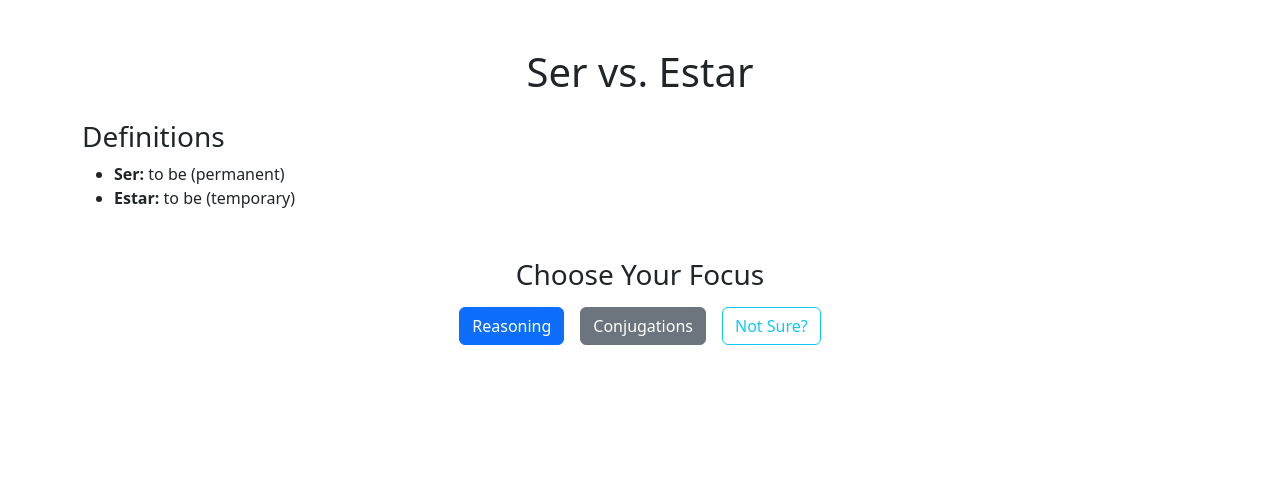
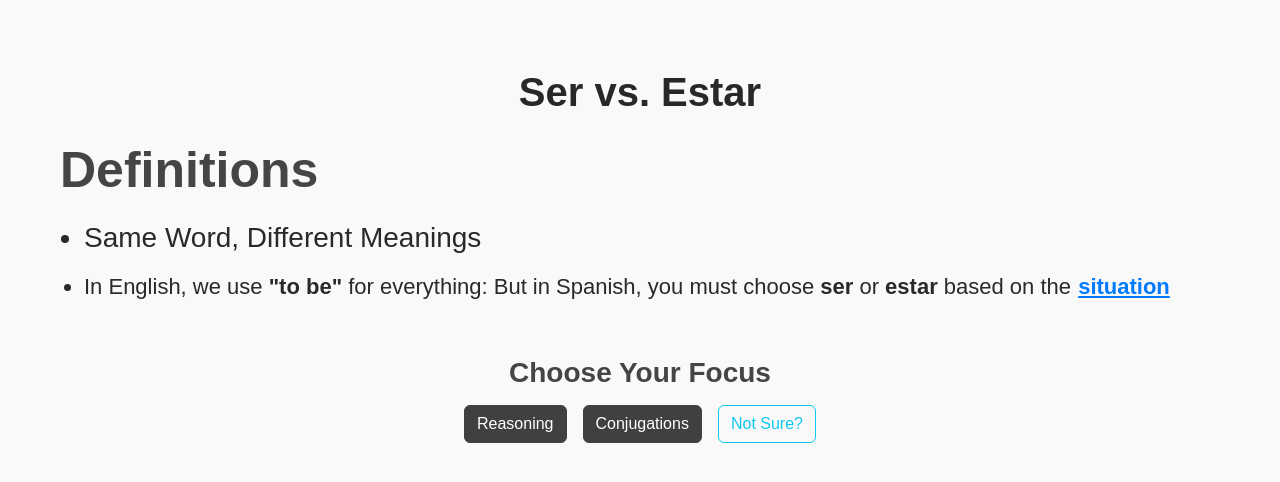
Before and after one commit to Dylan-Avallone/LanguageSaver, a Flask app: page /exercise/ser_estar in a window 1280 px wide. Shown: the top 482 px of the page. Run offline with Flask 3, Linux system fonts and the light colour scheme.

Commit message:
Improve UI for ser/estar page

```diff
--- /dev/null
+++ b/static/styles.css
@@ -0,0 +1,262 @@
+/* General Styles */
+/* Color classes for each category */
+.identity {
+  background-color: white;
+  color: #007bff; /* Blue for Identity */
+  padding: 5px;
+  border-radius: 3px;
+}
+
+.characteristics {
+  background-color: white;
+  color: #28a745; /* Green for Characteristics */
+  padding: 5px;
+  border-radius: 3px;
+}
+
+.origin {
+  background-color: white;
+  color: #ffc107; /* Yellow for Origin/Nationality */
+  padding: 5px;
+  border-radius: 3px;
+}
+
+.time-date {
+  background-color: white;
+  color: #17a2b8; /* Cyan for Time/Date */
+  padding: 5px;
+  border-radius: 3px;
+}
+
+.material {
+  background-color: white;
+  color: #6c757d; /* Gray for Material/Ownership */
+  padding: 5px;
+  border-radius: 3px;
+}
+
+.location {
+  background-color: white;
+  color: #613141; /* Red for Location */
+  padding: 5px;
+  border-radius: 3px;
+}
+
+.emotions {
+  background-color: white;
+  color: #fd7e14; /* Orange for Emotions/Conditions */
+  padding: 5px;
+  border-radius: 3px;
+}
+
+.ongoing {
+  background-color: white;
+  color: #6610f2; /* Purple for Ongoing Actions */
+  padding: 5px;
+  border-radius: 3px;
+}
+
+.results {
+  background-color: white;
+  color: #e83e8c; /* Pink for Results of Actions */
+  padding: 5px;
+  border-radius: 3px;
+}
+
+.unusual {
+  background-color: white;
+  color: #a7a6a8; /* Indigo for Unusual Characteristics */
+  padding: 5px;
+  border-radius: 3px;
+}
+
+  /* end of color classes */
+
+body {
+    font-family: 'Arial', sans-serif;
+    font-size: 16px;
+    line-height: 1.6;
+    background-color: #f9f9f9;
+    color: #2b2828;
+    margin: 0;
+    padding: 0;
+  }
+
+  /* Container */
+  .container {
+    max-width: 1200px;
+    margin: 0 auto;
+    padding: 20px;
+  }
+  :root {
+  --bs-primary: #ff5722; /* Change primary color to orange */
+  --bs-secondary: #795548; /* Change secondary color to brown */
+  --bs-body-font-family: 'Roboto', sans-serif; /* Change font family */
+  --bs-body-font-size: 1.2rem; /* Increase base font size */
+  --bs-body-line-height: 1.8; /* Increase line height */
+}
+  /* Headings */
+  h1, h2, h3, h4, h5, h6 {
+    margin-bottom: 1rem;
+    font-weight: 600;
+    color: #c73a3a;
+  }
+  h1 {
+    font-size: 2.5rem;
+    color: #272927;
+  }
+  h2 {
+    font-size: 2rem;
+  }
+  h3 {
+    font-size: 1.75rem;
+    color: #454447;
+  }
+
+  /* Paragraphs */
+  p {
+    margin-bottom: 1rem;
+    font-size: 1rem;
+    color: #555;
+  }
+
+  /* Lists */
+  ul {
+    list-style-type: disc;
+    margin: 1rem 0;
+    padding-left: 1.5rem;
+  }
+  ul li {
+    margin-bottom: 0.5rem;
+    font-size: 1rem;
+  }
+
+  /* Links */
+  a {
+    text-decoration: none;
+    color: #007bff;
+  }
+  a:hover {
+    color: #0056b3;
+    text-decoration: underline;
+  }
+  .reasoning-button {
+    color: #fff; /* White text */
+    background-color: #404041; /* Blue background */
+    border-color: #404041; /* Matching border color */
+}
+
+.reasoning-button:hover {
+    background-color: #5183e0;
+    color: #fff; /* White text */
+}
+.conjugations-button {
+  color: #fff; /* White text */
+  background-color: #404041; /* Blue background */
+  border-color: #404041; /* Matching border color */
+}
+
+.conjugations-button:hover {
+  background-color: #5183e0;
+  color: #fff; /* White text */
+}
+
+  /* Buttons
+  button, .btn {
+    display: inline-block;
+    padding: 10px 20px;
+    font-size: 1rem;
+    font-weight: 600;
+    color: white;
+    background-color: #007bff;
+    border: none;
+    border-radius: 5px;
+    cursor: pointer;
+    transition: background-color 0.3s ease;
+  }*/
+  button:hover, .btn:hover {
+    background-color: #0056b3;
+  }
+  .btn-secondary {
+    background-color: #6c757d;
+  }
+  .btn-secondary:hover {
+    background-color: #5a6268;
+  }
+
+  /* Tables */
+  table {
+    width: 100%;
+    border-collapse: collapse;
+    margin: 1rem 0;
+    font-size: 1rem;
+  }
+  table th, table td {
+    border: 1px solid #ddd;
+    padding: 10px;
+  }
+  table th {
+    background-color: #f2f2f2;
+    font-weight: bold;
+  }
+  table tr:nth-child(even) {
+    background-color: #f9f9f9;
+  }
+  table tr:hover {
+    background-color: #f1f1f1;
+  }
+
+  /* Forms */
+  input, textarea, select {
+    display: block;
+    width: 100%;
+    padding: 10px;
+    font-size: 1rem;
+    margin-bottom: 1rem;
+    border: 1px solid #ddd;
+    border-radius: 5px;
+    box-sizing: border-box;
+  }
+  input:focus, textarea:focus, select:focus {
+    border-color: #007bff;
+    outline: none;
+    box-shadow: 0 0 5px rgba(0, 123, 255, 0.5);
+  }
+
+  /* Cards */
+  .card {
+    border: 1px solid #ddd;
+    border-radius: 8px;
+    box-shadow: 0 2px 5px rgba(0, 0, 0, 0.1);
+    padding: 20px;
+    background-color: white;
+    margin-bottom: 1rem;
+  }
+  .card h3 {
+    margin-top: 0;
+  }
+
+  /* Footer */
+  footer {
+    text-align: center;
+    padding: 1rem;
+    background-color: #007bff;
+    color: white;
+    margin-top: 1rem;
+  }
+
+  /* Responsive Design */
+  @media (max-width: 768px) {
+    h1 {
+      font-size: 2rem;
+    }
+    h2 {
+      font-size: 1.75rem;
+    }
+    h3 {
+      font-size: 1.5rem;
+    }
+    .container {
+      padding: 10px;
+    }
+  }
--- a/templates/exercise.html
+++ b/templates/exercise.html
@@ -10,6 +10,9 @@
     href="https://cdn.jsdelivr.net/npm/bootstrap@5.3.0-alpha3/dist/css/bootstrap.min.css"
     rel="stylesheet"
   />
+  <!--link to styles.css-->
+  <link rel="stylesheet" href="{{ url_for('static', filename='styles.css') }}">
+
   <style>
     .highlighted {
       background-color: #007bff !important;
@@ -24,23 +27,106 @@
     <h1 class="text-center">Ser vs. Estar</h1>
 
     <div class="mt-4">
-      <h3>Definitions</h3>
+      <h3 style="font-size: 50px;">Definitions</h3>
       <ul>
-        <li><strong>Ser:</strong> to be (permanent)</li>
-        <li><strong>Estar:</strong> to be (temporary)</li>
+        <li style="font-size: 28px;">Same Word, Different Meanings</li>
+        <li style="font-size: 22px;">
+          In English, we use <strong>"to be"</strong> for everything:
+
+          But in Spanish, you must choose <strong>ser</strong> or <strong>estar</strong> based on the
+          <button type="button" class="btn btn-link p-0 mb-1" data-bs-toggle="modal" data-bs-target="#situationModal" style="text-decoration: underline; font-size: 22px; color: #007bff;">
+            <strong>situation</strong>
+          </button>
+        </li>
+
+
       </ul>
     </div>
+<!-- Situation Button -->
+<div class="modal fade" id="situationModal" tabindex="-1" aria-labelledby="situationModalLabel" aria-hidden="true">
+  <div class="modal-dialog modal-lg">
+    <div class="modal-content">
+      <h5 class="modal-title text-center p-3" id="situationModalLabel">Explanation</h5>
+      <div class="modal-body text-center">
+        <div class="row">
+          <!-- Left Column for Ser -->
+          <div class="col-md-6">
+            <strong>Ser (Permanent or Defining Traits)</strong>
+            <ul>
+              <li><strong class="identity">Identity</strong>
+                <ul>
+                  <li>Who someone or something is: <br />Soy Juan. (I am Juan.)</li>
+                </ul>
+              </li>
+              <li><strong class="characteristics">Characteristics</strong>
+                <ul>
+                  <li>Inherent qualities or traits: <br />Él es alto. (He is tall.)</li>
+                </ul>
+              </li>
+              <li><strong class="origin">Origin/Nationality</strong>
+                <ul>
+                  <li>Where someone or something is from: <br />Somos de México. (We are from Mexico.)</li>
+                </ul>
+              </li>
+              <li><strong class="time-date">Time/Date</strong>
+                <ul>
+                  <li>To express time, days, or dates: <br />Hoy es martes. (Today is Tuesday.)</li>
+                </ul>
+              </li>
+              <li><strong class="material">Material/Ownership</strong>
+                <ul>
+                  <li>What something is made of or belongs to: <br />La mesa es de madera. (The table is made of wood.)</li>
+                </ul>
+              </li>
+            </ul>
+          </div>
+
+          <!-- Right Column for Estar -->
+          <div class="col-md-6">
+            <strong>Estar (Temporary or Changing States)</strong>
+            <ul>
+              <li><strong class="location">Location</strong>
+                <ul>
+                  <li>Where someone or something is physically located: <br />Estoy en la casa. (I am at home.)</li>
+                </ul>
+              </li>
+              <li><strong class="emotions">Emotions/Conditions</strong>
+                <ul>
+                  <li>Temporary feelings or states of being: <br />Está triste. (He is sad.)</li>
+                </ul>
+              </li>
+              <li><strong class="ongoing">Ongoing Actions</strong>
+                <ul>
+                  <li>What is happening right now (present progressive): <br />Estoy estudiando. (I am studying.)</li>
+                </ul>
+              </li>
+              <li><strong class="results">Results of Actions</strong>
+                <ul>
+                  <li>Temporary conditions due to an action: <br />La puerta está abierta. (The door is open.)</li>
+                </ul>
+              </li>
+            </ul>
+          </div>
+        </div>
+      </div>
+
+      <button class="btn btn-secondary mx-auto w-50 mb-3" data-bs-dismiss="modal">Close</button>
+    </div>
+  </div>
+</div>
+
+
 
     <!-- STEP 1: "Reasoning" and "Conjugations" + NOT SURE? (Top Level) -->
     <div class="mt-5 text-center">
       <h3>Choose Your Focus</h3>
       <div class="d-flex justify-content-center gap-3 mt-3">
         <!-- Top-Level Buttons -->
-        <button class="btn btn-primary"
+        <button class="btn reasoning-button"
                 onclick="handleTopLevelButtonClick(this, 'Reasoning', 'TopLevel')">
           Reasoning
         </button>
-        <button class="btn btn-secondary"
+        <button class="btn conjugations-button"
                 onclick="handleTopLevelButtonClick(this, 'Conjugations', 'TopLevel')">
           Conjugations
         </button>
```
